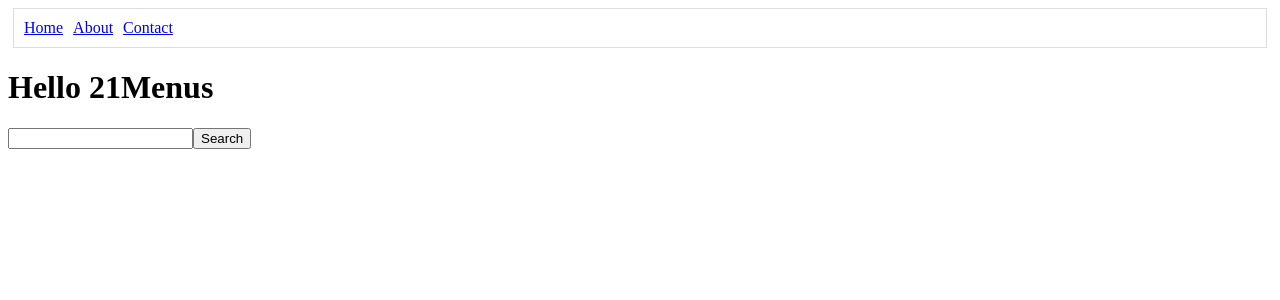
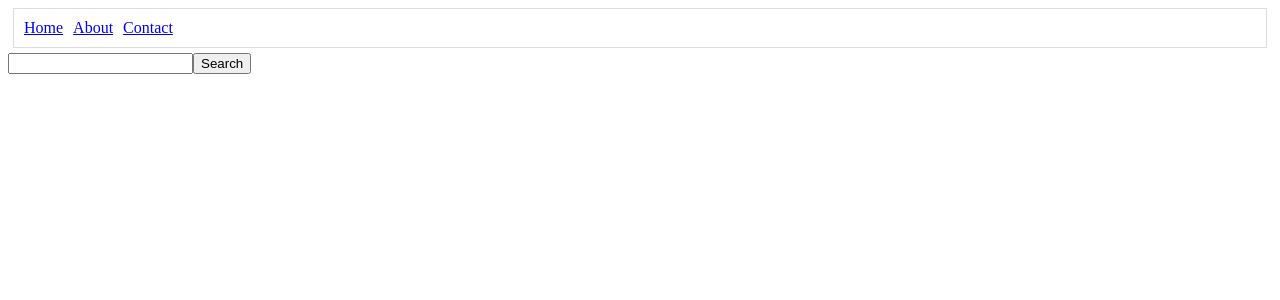
Before and after one commit to jagadish594/21menus, a Next.js app: page / in a window 1280 px wide. Shown: the top 300 px of the page. Built offline with nearby package versions, Linux system fonts and the light colour scheme.

Commit message:
basic update
basic update

```diff
--- /dev/null
+++ b/components/Display.js
@@ -0,0 +1,19 @@
+import Link from 'next/link';
+
+const Display = (props) =>{
+    return (
+        <ul>
+            {props.data.foods && props.data.foods.map((food) => (
+                <li key={food.fdcId}>
+                <Link href="/p/[id]" as={`/p/${food.fdcId}`}>
+                    <a>
+                    {food.fdcId} - {food.brandOwner}
+                    </a>
+                </Link>
+                </li>
+            ))}
+        </ul>
+    )
+}
+
+export default Display;
--- /dev/null
+++ b/components/InputSearch.js
@@ -0,0 +1,15 @@
+
+const InputSearch = (props) => {
+    return (
+        <div>
+            <input
+            type="text"
+            value={props.inputQuery}
+            onChange={props.handleInput}
+            />
+            <button onClick={props.handleSearchButton}>Search</button>
+        </div>
+    );
+}
+
+export default InputSearch;
--- /dev/null
+++ b/pages/FoodSearch.js
@@ -0,0 +1,45 @@
+import Layout from "../components/Layout";
+import fetch from "isomorphic-unfetch";
+import { useState, useEffect } from "react";
+import InputSearch from '../components/InputSearch';
+import Display from '../components/Display';
+
+const FoodSearch = () => {
+  const [data, setFetchData] = useState("");
+  const [inputQuery, setInputQuery] = useState("");
+  const [isSearch, setSearch] = useState(false);
+  useEffect(() => {
+    const fetchData = async () => {
+      const searchURL = `https://api.nal.usda.gov/fdc/v1/foods/search?api_key=GiSVQi6vc4bkITDFpqevACfryGTKgtKeRaE6FR98&query=${inputQuery}`;
+      const resp = await fetch(searchURL);
+      const jsonData = await resp.json();
+      setFetchData(jsonData);
+      setSearch(false);
+    };
+
+    if (isSearch) {
+      fetchData();
+    }
+  }, [isSearch]);
+
+  const handleInput = (event) => {
+    setInputQuery(event.target.value);
+  };
+
+  const handleSearchButton = () => {
+    setSearch(true);
+  };
+
+  return (
+    <Layout>
+      <InputSearch
+        inputQuery={inputQuery}
+        handleInput={handleInput}
+        handleSearchButton={handleSearchButton}
+      />
+      <Display data={data}/>
+    </Layout>
+  );
+};
+
+export default FoodSearch;
--- a/pages/index.js
+++ b/pages/index.js
@@ -1,52 +1,74 @@
-import Layout from '../components/Layout';
-import fetch from 'isomorphic-unfetch';
-import { useState, useEffect, useRef } from 'react';
+import FoodSearch from "./FoodSearch";
 
-const Index = (props) => {
-    const [data, setFetchData] = useState("");
-    //const {totalHits, currentPage, totalPages, foods} = props.data || "";
-    const [inputQuery, setInputQuery] = useState("");
-    const [isSearch, setSearch] = useState(false);
-    const inputRef = useRef(null);
-    useEffect(() =>{
-        const fetchData = async () =>{
-            const URL = `https://api.nal.usda.gov/fdc/v1/foods/search?api_key=GiSVQi6vc4bkITDFpqevACfryGTKgtKeRaE6FR98&query=${inputQuery}`;
-            const resp = await fetch(URL);
-            const jsonData = await resp.json();
-            setFetchData(jsonData);
-            setSearch(false);
-        }
+const Index = () => {
+  return (
+    <div>
+      <FoodSearch />
+    </div>
+  );
+};
 
-        if(isSearch){
-            fetchData();
-        }
+// import Layout from "../components/Layout";
+// import fetch from "isomorphic-unfetch";
+// import { useState, useEffect } from "react";
+// import Link from "next/link";
+// import FoodDetails from "./p/[id]";
 
-    }, [isSearch]);
+// const Index = (props) => {
+//   const { foods } = props.data; //Only  for reference
+//   console.log("foods: ", foods); //only for reference
+//   const [data, setFetchData] = useState("");
+//   //const {totalHits, currentPage, totalPages, foods} = props.data || "";
+//   const [inputQuery, setInputQuery] = useState("");
+//   const [isSearch, setSearch] = useState(false);
+//   useEffect(() => {
+//     const fetchData = async () => {
+//       const searchURL = `https://api.nal.usda.gov/fdc/v1/foods/search?api_key=GiSVQi6vc4bkITDFpqevACfryGTKgtKeRaE6FR98&query=${inputQuery}`;
+//       const resp = await fetch(searchURL);
+//       const jsonData = await resp.json();
+//       setFetchData(jsonData);
+//       setSearch(false);
+//     };
 
-    const handleSearchClick = () => {
-        setSearch(true);
-    }
-    return ( <Layout>
-        <h1>Hello 21Menus</h1>
+//     if (isSearch) {
+//       fetchData();
+//     }
+//   }, [isSearch]);
 
-        <input type="text" value={inputQuery} ref = {inputRef} onChange={() => setInputQuery(inputRef.current.value)}/>
-        <button onClick={handleSearchClick}>Search</button>
-        <ul>
-        {
-            data.foods && data.foods.map(food =><li key={food.fdcId}>{food.fdcId} - {food.brandOwner}</li>)
-        }
-        </ul>
+//   return (
+//     <Layout>
+//       <h1>Hello 21Menus</h1>
 
-        </Layout>);
-}
+//       <input
+//         type="text"
+//         value={inputQuery}
+//         onChange={(event) => setInputQuery(event.target.value)}
+//       />
+//       <button onClick={() => setSearch(true)}>Search</button>
+//       <ul>
+//         {data.foods &&
+//           data.foods.map((food) => (
+//             <li key={food.fdcId}>
+//               <Link href="/p/[id]" as={`/p/${food.fdcId}`}>
+//                 <a>
+//                   {food.fdcId} - {food.brandOwner}
+//                   <FoodDetails ingredients={food.ingredients} nutrients={food.foodNutrients}/>
+//                 </a>
+//               </Link>
+//             </li>
+//           ))}
+//       </ul>
+//     </Layout>
+//   );
+// };
 
+// //Only for reference
 // Index.getInitialProps = async () => {
-//     const URL = `https://api.nal.usda.gov/fdc/v1/foods/search?api_key=GiSVQi6vc4bkITDFpqevACfryGTKgtKeRaE6FR98&query=Cheddar%20Cheese`;
-//     const response = await fetch(URL);
-//     const data = await response.json();
-//     return {
-//         data: data
-//     }
-
-// }
+//   const URL = `https://api.nal.usda.gov/fdc/v1/foods/search?api_key=GiSVQi6vc4bkITDFpqevACfryGTKgtKeRaE6FR98&query=Cheddar%20Cheese`;
+//   const response = await fetch(URL);
+//   const data = await response.json();
+//   return {
+//     data: data,
+//   };
+// };
 export default Index;
--- /dev/null
+++ b/pages/p/[id].js
@@ -0,0 +1,25 @@
+import Layout from '../../components/Layout'
+import { useRouter } from 'next/router';
+
+const FoodDetailsPage = (props) => {
+  const router = useRouter();
+  const fdcId = router.query.id;
+  //const foods = props.data.filter(food => food.fdcId===fdcId);
+  console.log("props: ", props);
+  return (
+    <div>
+    <h3>{fdcId}</h3>
+
+    <p>{/* props.foods && props.foods.ingredients */}</p>
+      <ul>
+        {/* props.foods &&
+          props.foods.foodNutrients.map((nutrient) => (
+            <li key={nutrient.nutrientId}>{nutrient.nutrientId}</li>
+          ))*/ }
+      </ul>
+    </div>
+  );
+};
+
+
+export default FoodDetails;
```
